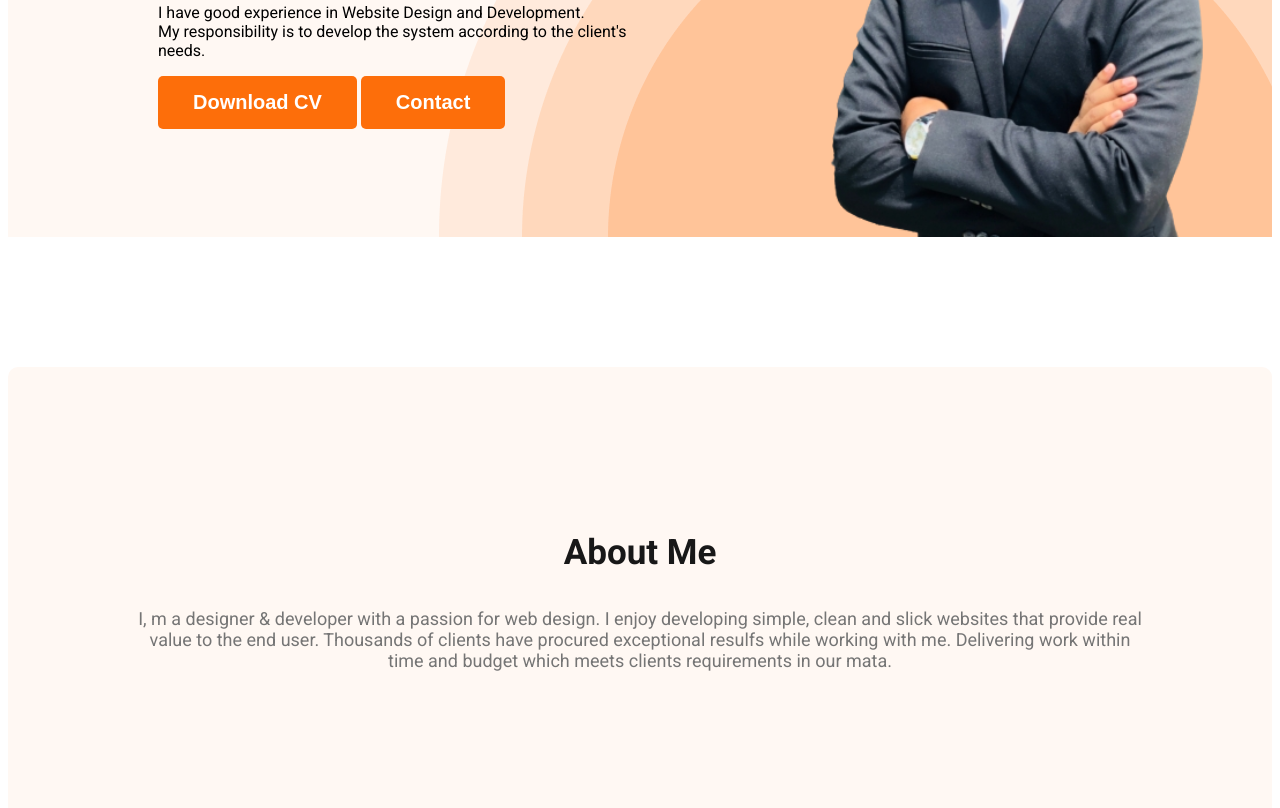
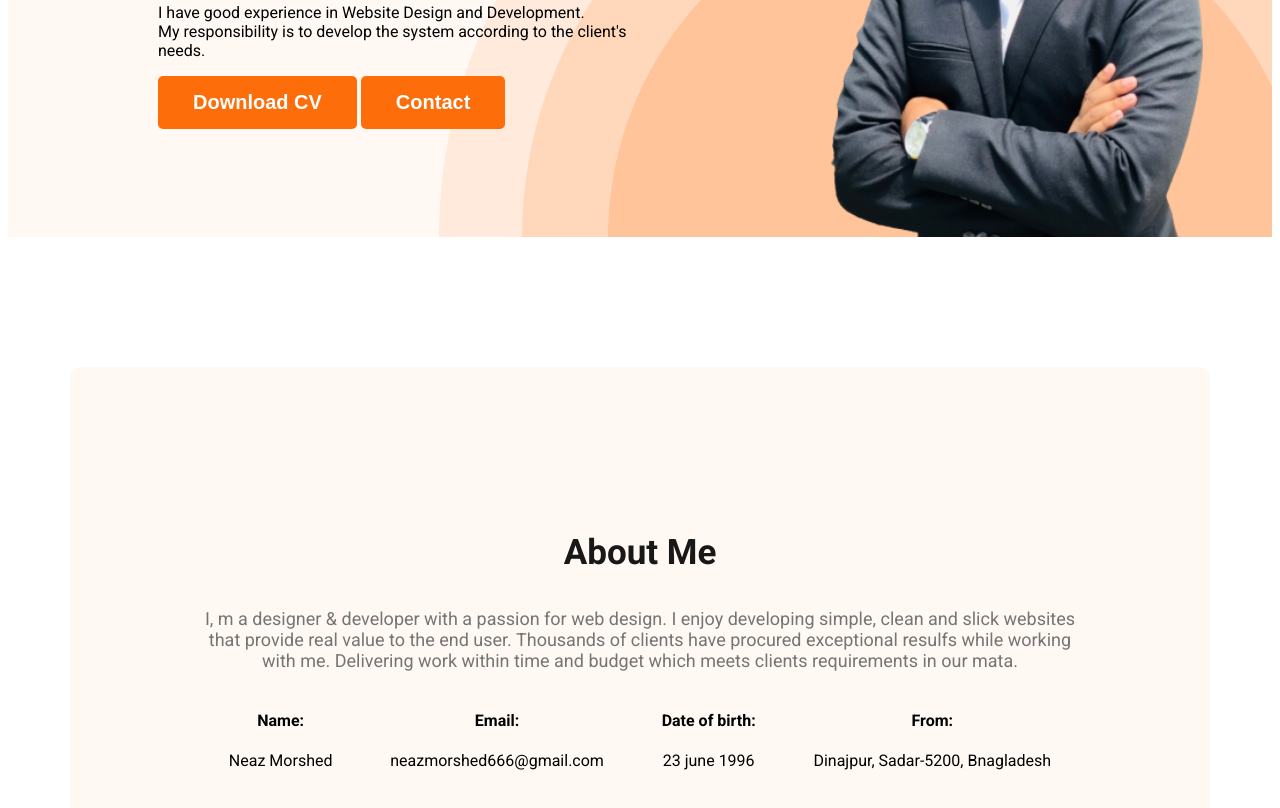
Before and after one commit to Neaz-mq/web-developer-portfolio, a plain HTML site: page index.html in a window 1280 px wide. Shown: the part 610-1418 px from the top of the page. Drawn offline with Linux system fonts and the light colour scheme.

Commit message:
added about information

```diff
--- a/index.html
+++ b/index.html
@@ -47,6 +47,32 @@
         <section class="about">
             <h3 class="section-title">About Me</h3>
             <p class="section-description">I, m a designer & developer with a passion for web design. I enjoy developing simple, clean and slick websites that provide real value to the end user. Thousands of clients have procured exceptional resulfs while working with me. Delivering work within time and budget which meets clients requirements in our mata.</p>
+
+        <div class="about-info-container">
+
+            <!-- .about-info*4>h4.info-title+p.info-description -->
+
+
+            <div class="about-info">
+                <h4 class="info-title">Name:</h4>
+                <p class="info-description"> Neaz Morshed </p>
+            </div>
+            <div class="about-info">
+                <h4 class="info-title">Email:</h4>
+                <p class="info-description">neazmorshed666@gmail.com</p>
+            </div>
+            <div class="about-info">
+                <h4 class="info-title">Date of birth:</h4>
+                <p class="info-description">23 june 1996</p>
+            </div>
+            <div class="about-info">
+                <h4 class="info-title">From:</h4>
+                <p class="info-description">Dinajpur, Sadar-5200, Bnagladesh </p>
+            </div>
+
+        </div>
+
+
         </section>
 
     </main>
--- a/styles/portfolio.css
+++ b/styles/portfolio.css
@@ -103,6 +103,11 @@ nav a{
 
 /* main section styles */
 
+main{
+    max-width: 1140px;
+    margin: 0 auto;
+}
+
 /* about section styles */
 .about{
     padding: 130px;
@@ -110,3 +115,10 @@ nav a{
     background: #FFF8F3;
     margin: 130px 0;
 }
+.about-info-container{
+    display: flex;
+    justify-content: space-around;
+}
+.about-info{
+    text-align: center;
+}
```
